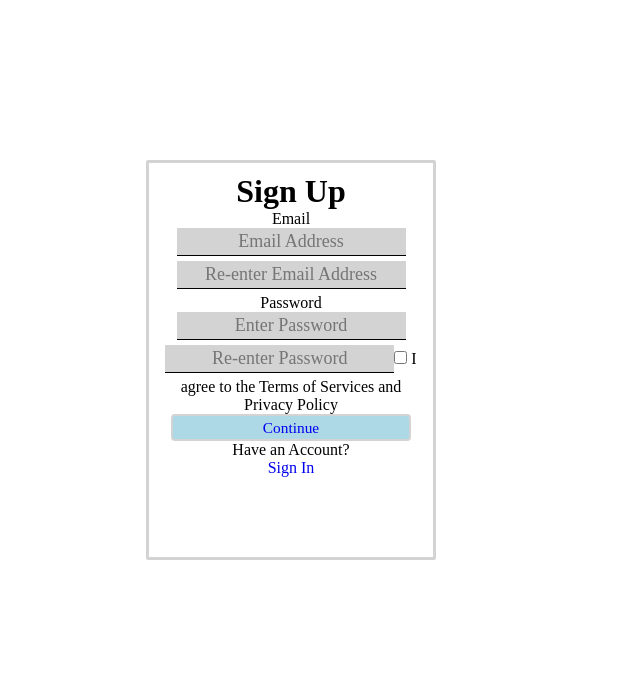
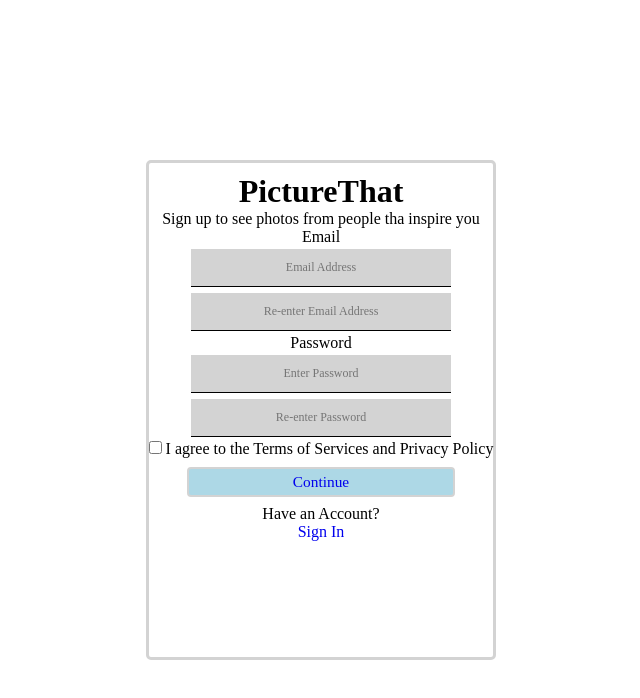
Before and after one commit to edrumm/3rd-Year-Project, a React (Create React App) app in the folder FrontEnd/picturethat/: page /SignUp in a window 1280 px wide. Shown: the top 698 px of the page, without its empty margins (356-996 px from the left). Built offline with nearby package versions, Linux system fonts and the light colour scheme; a web font is replaced by a local one.

Commit message:
updated some css fro login and sign up

```diff
--- a/FrontEnd/picturethat/src/Pages/Pages.css
+++ b/FrontEnd/picturethat/src/Pages/Pages.css
@@ -2,14 +2,34 @@
 
     position: fixed;
     left: calc(40vw - 10px);
-    width: 290px;
-    height: 400px;
+    width: 350px;
+    height: 380px;
     top: 20%;
 
     padding: 10px 10px;
 
     background-image: white;
-    border-radius: 2px;
+    border-radius: 5px;
+    border-style: solid;
+    border-color: lightgray;
+
+    display: flex;
+    flex-direction: column;
+    align-items: center;
+    text-align: center;
+}
+
+.signup{
+    position: fixed;
+    left: calc(40vw - 10px);
+    width: 350px;
+    height: 500px;
+    top: 20%;
+
+    padding: 10px 10px;
+
+    background-image: white;
+    border-radius: 5px;
     border-style: solid;
     border-color: lightgray;
 
@@ -21,7 +41,12 @@
 
 button{
     padding: 1% 3%;
-    width: 240px;
+    width: 268px;
+    height: 30px;
+    margin-top: 8px;
+    margin-right: 40px;
+    margin-left: 40px;
+    margin-bottom: 8px;
 
     border-style: solid;
     color: white;
@@ -42,12 +67,21 @@ button{
    left: 0;
 }
 
+.inputbox{
+    width: 260px;
+    height: 38px;
+    margin: 3px 40px 3px;
+}
+
 /* -----------------------line between OR to create division between login and guest --------------*/
 
 /* --------------------------------------------------------------------------------------------------*/
 .or{
+    margin: 10px 40px 18px;
+    flex-direction: row;
     overflow: hidden;
     text-align: center;
+    width: 260px;
 }
 .or > span{
    position: relative;
@@ -104,7 +138,7 @@ input {
     padding:3px;
     text-align: center;
 
-    font-size: 18px;
+    font-size: 12px;
   }
 
 input:hover {
--- a/FrontEnd/picturethat/src/Pages/SignIn.jsx
+++ b/FrontEnd/picturethat/src/Pages/SignIn.jsx
@@ -7,15 +7,15 @@ const SignIn  = () => {
     return (
         <div className= "signInWelcome">
             <div>
-                <h1>Sign In</h1>
+                <h1>PictureThat</h1>
                 <p>Hi there! Nice to see you again.</p>
             </div>
 
             <div className="whiteSpace"></div>
 
             <div>
-                <input type="text" id="emailInput" placeholder="Enter Email" />
-                <input type="password" id="passwordInput" placeholder="Password" />
+                <input type="text" id="emailInput" class="inputbox" placeholder="Enter Email" />
+                <input type="password" id="passwordInput" class="inputbox" placeholder="Password" />
                 <button id="signInButton" class="signInButton" onclick="submitBtnPress()"><Link to="/PictureThat">Sign In</Link></button>
 
                 <div className="whiteSpace"></div>
--- a/FrontEnd/picturethat/src/Pages/SignUp.jsx
+++ b/FrontEnd/picturethat/src/Pages/SignUp.jsx
@@ -1,22 +1,24 @@
 import React from 'react';
 import {Link} from 'react-router-dom';
+import './Pages.css';
 
 const SignUp  = () => {
 
     return (
-        <div className= "signInWelcome">
+        <div className= "signup">
             <div>
-                <h1>Sign Up</h1>
+                <h1>PictureThat</h1>
+                <p>Sign up to see photos from people tha inspire you</p>
             </div>
 
             <div>
                 <p>Email</p>
-                <input type="text" id="emailInput" placeholder="Email Address" />
-                <input type="text" id="emailInput" placeholder="Re-enter Email Address" />
+                <input type="text" id="emailInput" class="inputbox" placeholder="Email Address" />
+                <input type="text" id="emailInput" class="inputbox" placeholder="Re-enter Email Address" />
 
                 <p>Password</p>
-                <input type="password" id="passwordInput" placeholder="Enter Password" />
-                <input type="password" id="passwordInput" placeholder="Re-enter Password" />
+                <input type="password" id="passwordInput" class="inputbox" placeholder="Enter Password" />
+                <input type="password" id="passwordInput" class="inputbox" placeholder="Re-enter Password" />
 
                 <input type="checkbox" id="termsAndConditions" name="termsAndConditions" value="Accept" />
                 <label for="termsAndConditions"> I agree to the Terms of Services and Privacy Policy</label><br></br>
```
Also changed, not shown: 1 other file (tests, documents, lock files or other folders).
